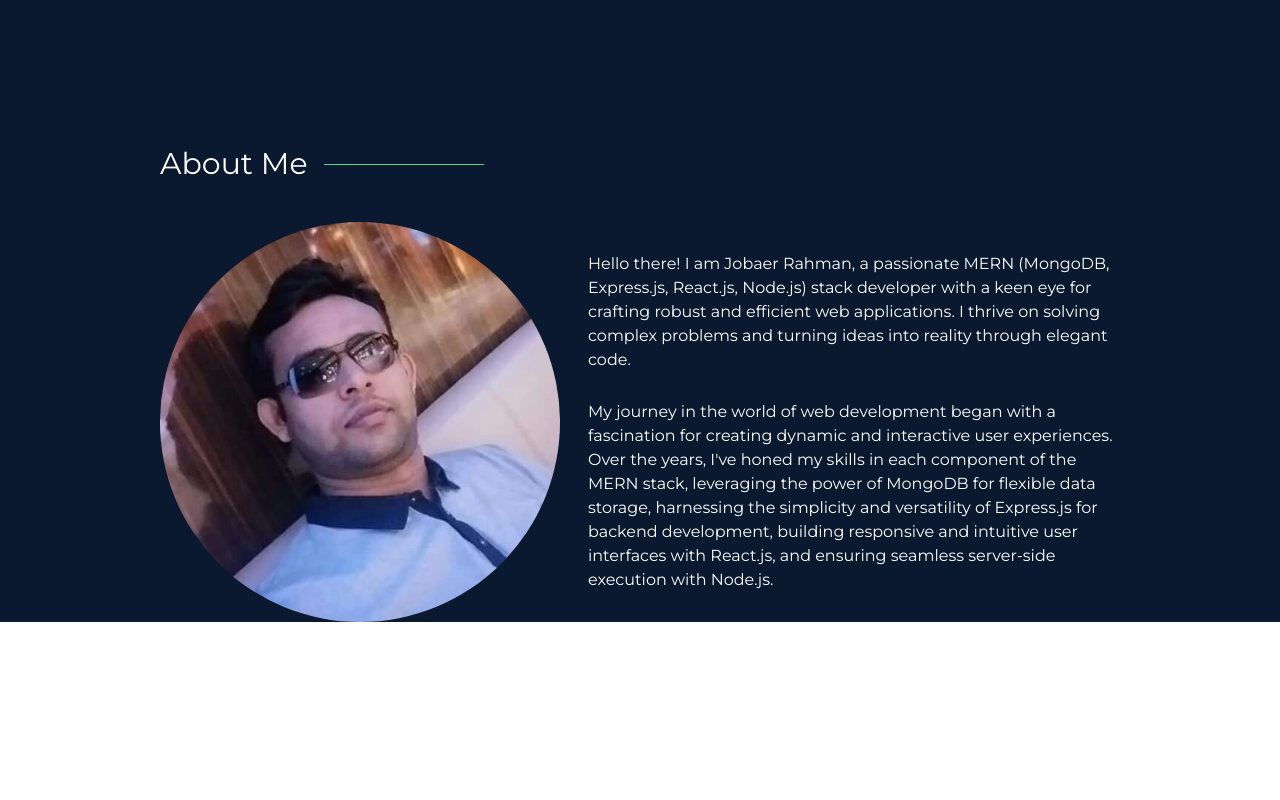
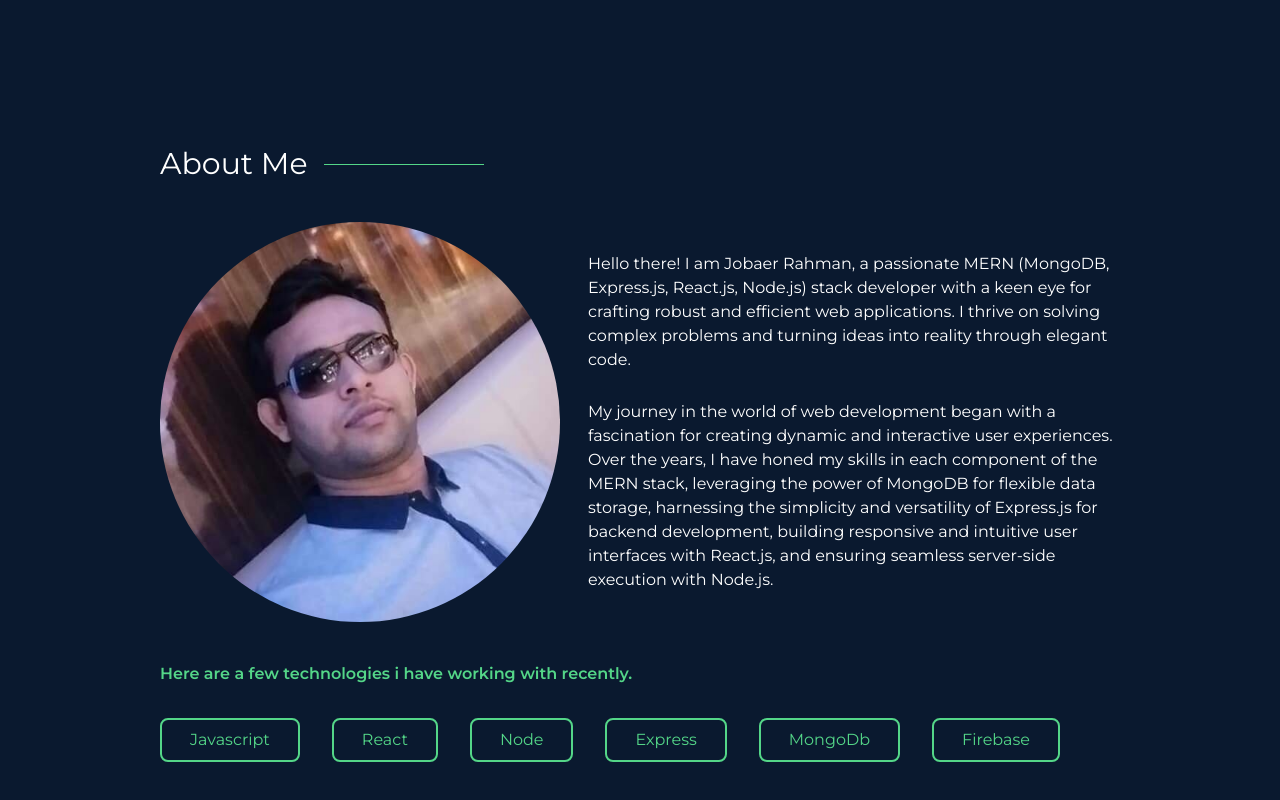
Before and after one commit to JobaerAbdi/mern-portfolio-website, a React (Vite) app: page / in a window 1280 px wide. Shown: the part 598-1398 px from the top of the page. Before the commit the page ends 1220 px from the top, so only its background shows below. Built offline with nearby package versions, Linux system fonts and the light colour scheme.

Commit message:
About section update completed

```diff
--- a/src/pages/About.jsx
+++ b/src/pages/About.jsx
@@ -2,6 +2,14 @@ import SectionTitle from "../components/SectionTitle";
 import image from "../assets/my pic.jpg";
 
 const About = () => {
+  const skills = [
+    "Javascript",
+    "React",
+    "Node",
+    "Express",
+    "MongoDb",
+    "Firebase",
+  ];
   return (
     <div>
       <SectionTitle title="About Me" />
@@ -18,7 +26,7 @@ const About = () => {
           <p className="text-white">
             My journey in the world of web development began with a fascination
             for creating dynamic and interactive user experiences. Over the
-            years, I've honed my skills in each component of the MERN stack,
+            years, I have honed my skills in each component of the MERN stack,
             leveraging the power of MongoDB for flexible data storage,
             harnessing the simplicity and versatility of Express.js for backend
             development, building responsive and intuitive user interfaces with
@@ -26,6 +34,22 @@ const About = () => {
           </p>
         </div>
       </div>
+
+      <div className="py-10">
+        <h1 className="text-tertiary font-semibold">
+          Here are a few technologies i have working with recently.{" "}
+        </h1>
+        <div className="flex flex-wrap gap-8 mt-8">
+          {skills.map((skill) => (
+            <h1
+              key="index"
+              className="text-tertiary border-2 border-tertiary px-7 py-2 rounded-lg"
+            >
+              {skill}
+            </h1>
+          ))}
+        </div>
+      </div>
     </div>
   );
 };
```
